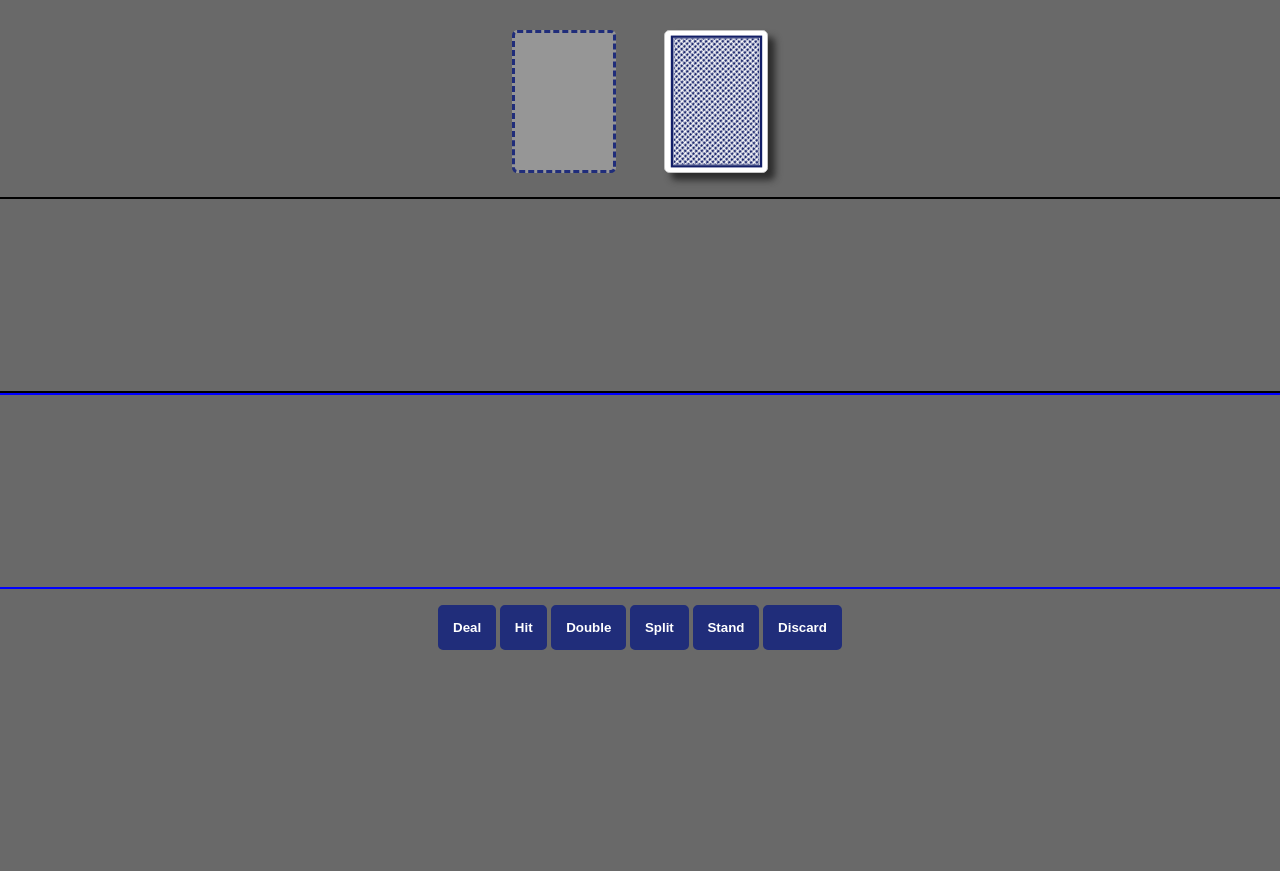
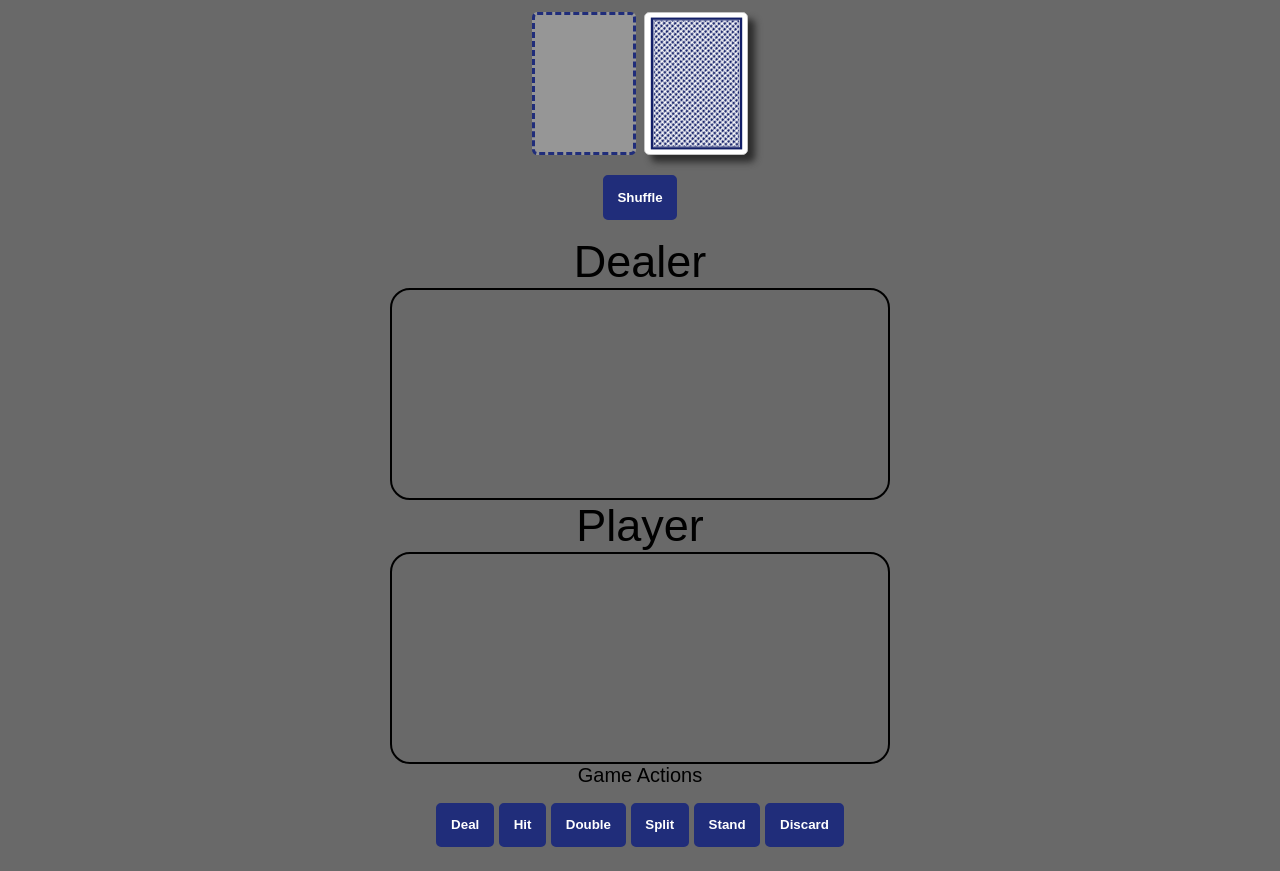
Before and after one commit to Zigy-Twotoes/blackjack-ga-project-1, a plain HTML site: page index.html in a window 1280 px wide. Before the commit the page ends 800 px from the top, so only its background shows below. Drawn offline with Linux system fonts and the light colour scheme.

Commit message:
UI improvement, flexbox, dealer card display

```diff
--- a/css/style.css
+++ b/css/style.css
@@ -4,7 +4,6 @@ body {
   flex-direction: column;
   align-items: center;
   justify-content: center;
-  height: 50vmax;
 }
 
 .container {
@@ -15,7 +14,7 @@ body {
 }
 
 .card {
-  margin: 3vh;
+  margin: .5vh;
 }
 
 .card.outline {
@@ -27,22 +26,60 @@ body {
 }
 
 .btn {
-  margin-top: 2vh;
+  margin: 2vh .3vh 2vh .3vh;
   padding: .8rem;
   border-radius: 5px;
   color: white;
   background-color: #202d7a;
   font-weight: bold;
   border: 2px solid #202d7a;
-
+  font-family:Arial, Helvetica, sans-serif;
+}
+.card-display {
+  display: flex;
+  flex-direction: column;
+  align-items: center;
+  justify-content: center;
 }
 .dealer-hand {
   height: 12rem;
-  width: 100vw;
+  width: auto;
+  min-width: 30rem;
   border: 2px solid black;
+  display: flex;
+  justify-content: center;
+  align-items: center;
+  padding: .5rem;
+  border-radius: 20px;
+}
+.dealer-board {
+  display: flex;
+  justify-content: center;
+  font-size: 45px;
+  font-family:Arial, Helvetica, sans-serif;
 }
 .player {
   height: 12rem;
-  width: 100vw;
-  border: 2px solid blue
+  width: auto;
+  min-width: 30rem;
+  border: 2px solid black;
+  display: flex;
+  justify-content: center;
+  align-items: center;
+  padding: .5rem;
+  border-radius: 20px;
 }
+.player-board {
+  display: flex;
+  justify-content: center;
+  font-size: 45px;
+  font-family:Arial, Helvetica, sans-serif;
+}
+.buttons {
+  display: flex;
+  justify-content: space-around;
+}
+.actions-board {
+  font-size: 20px;
+  font-family:Arial, Helvetica, sans-serif;
+}
--- a/index.html
+++ b/index.html
@@ -18,28 +18,26 @@
 	    	<div id="discard" class="card large outline"></div>
 	    	<div id="deck" class="card large back-blue shadow"></div>
 	    </div>
+        <div class="buttons">
+            <button id="Shuffle" class="btn">
+                Shuffle
+            </button>
+        </div>
+        <div class="dealer-board">
+            Dealer
+        </div>
         <div class="dealer-hand">
-            <!-- <div id="dealer-hand-1" class="card large outline"></div>
-            <div id="dealer-hand-2" class="card large outline"></div>
-            <div id="dealer-hand-3" class="card large outline"></div>
-            <div id="dealer-hand-4" class="card large outline"></div>
-            <div id="dealer-hand-5" class="card large outline"></div>
-            <div id="dealer-hand-6" class="card large outline"></div>
-            <div id="dealer-hand-7" class="card large outline"></div>
-            <div id="dealer-hand-8" class="card large outline"></div> -->
+        </div>
+        <div class="player-board">
+            Player
         </div>
         <div class="player">
             <div class="player-hand">
-                <!-- <div id="player-hand-1" class="card large outline"></div>
-                <div id="player-hand-2" class="card large outline"></div>
-                <div id="player-hand-3" class="card large outline"></div>
-                <div id="player-hand-4" class="card large outline"></div>
-                <div id="player-hand-5" class="card large outline"></div>
-                <div id="player-hand-6" class="card large outline"></div>
-                <div id="player-hand-7" class="card large outline"></div>
-                <div id="player-hand-8" class="card large outline"></div> -->
             </div>
         </div>
+    </div>
+    <div class="actions-board">
+        Game Actions
     </div>
     <div class="buttons">
         <button id="deal" class="btn">Deal</button>
--- a/js/app.js
+++ b/js/app.js
@@ -17,6 +17,9 @@ class Hand {
 let deck = [];
 let discard = [];
 let playerHand = new Hand(1);
+let playerHand2;
+let playerHand3;
+let playerHand4;
 let dealerHand = new Hand(1);
 let cardToRemove;
 let roundComplete = false
@@ -59,7 +62,8 @@ const handleClickDeal = () => {
             } else {
                 console.log('the game is ready')
             }
-            render(cardPicked.name)
+            render()
+            dealerRender()
         }
     }
 }
@@ -97,11 +101,11 @@ const handleClickDouble = () => {
 }
 const handleClickSplit = () => {
     if (playerHand.cards[0].value === playerHand.cards[1].value) {
-        newHand2 = new Hand(2)
+        let playerHand2 = new Hand(2)
         let splitCard = playerHand.cards.splice(1, 1);
-        newHand2.cards.push(splitCard)
+        playerHand2.cards.push(splitCard)
         console.log(playerHand.cards)
-        console.log(newHand2.cards)
+        console.log(playerHand2.cards)
     }
 }
 function dealerPlay () {
@@ -128,7 +132,7 @@ function stand () {
             console.log('you lose // BUST')
         } else if (playerHand.total <= 21) {
             dealerPlay();
-            if (dealerHand.total > playerHand.total && dealerHand.total < 21) {
+            if (dealerHand.total > playerHand.total && dealerHand.total <= 21) {
                 console.log('DEALER WINS')
             } else if (dealerHand.total === playerHand.total){
                 console.log('push')
@@ -137,10 +141,12 @@ function stand () {
             }
         }
         roundComplete = true
+        playerHand.stand = true
 }
 
 const handleClickStand = () =>{
     stand ()
+    dealerRender()
 }
 
 const handleClickDiscard = () => {
@@ -154,7 +160,9 @@ const handleClickDiscard = () => {
     }
     playerHand.cards = []
     dealerHand.cards = []
+    playerHand.stand = false
     render()
+    dealerRender()
 }
 
 const render = (cardPicked) => {
@@ -172,27 +180,43 @@ const render = (cardPicked) => {
         deckEl.classList.add("outline");
         deckEl.classList.remove("back-blue");
     };
-    handRender()
-
+    playerRender()
 }
-function handRender() {
+function playerRender() {
     // Was helped by Glen but understand the logic
     const playerBoard = document.querySelector('.player .player-hand');
-    const dealerBoard = document.querySelector('.dealer-hand');
     playerBoard.innerHTML = '';
-    dealerBoard.innerHTML = '';
     playerHand.cards.forEach((card, i) => {
         const el = document.createElement('div');
         el.className = `card large ${card.name}`;
         el.id = `player-card-${i}`;
         playerBoard.appendChild(el);
     });
+}
+
+function dealerRender () {
+    const dealerBoard = document.querySelector('.dealer-hand');
+    dealerBoard.innerHTML = '';
+    if (playerHand.stand === false) {
         dealerHand.cards.forEach((card, i) => {
             const el = document.createElement('div');
             el.className = `card large ${card.name}`;
             el.id = `dealer-card-${i}`;
             dealerBoard.appendChild(el);
         });
+        if (dealerHand.cards.length > 0)  {
+            let dealerEl = document.querySelector('#dealer-card-0')
+            dealerEl.className = `card large back-blue`
+        }
+    }
+    if (playerHand.stand === true) {
+        dealerHand.cards.forEach((card, i) => {
+            const el = document.createElement('div');
+            el.className = `card large ${card.name}`;
+            el.id = `dealer-card-${i}`;
+            dealerBoard.appendChild(el);
+        });
+    }
 }
 
 console.log(discard)
```
Also changed, not shown: 1 other file. Lines whose indentation alone changed are shown as unchanged.
